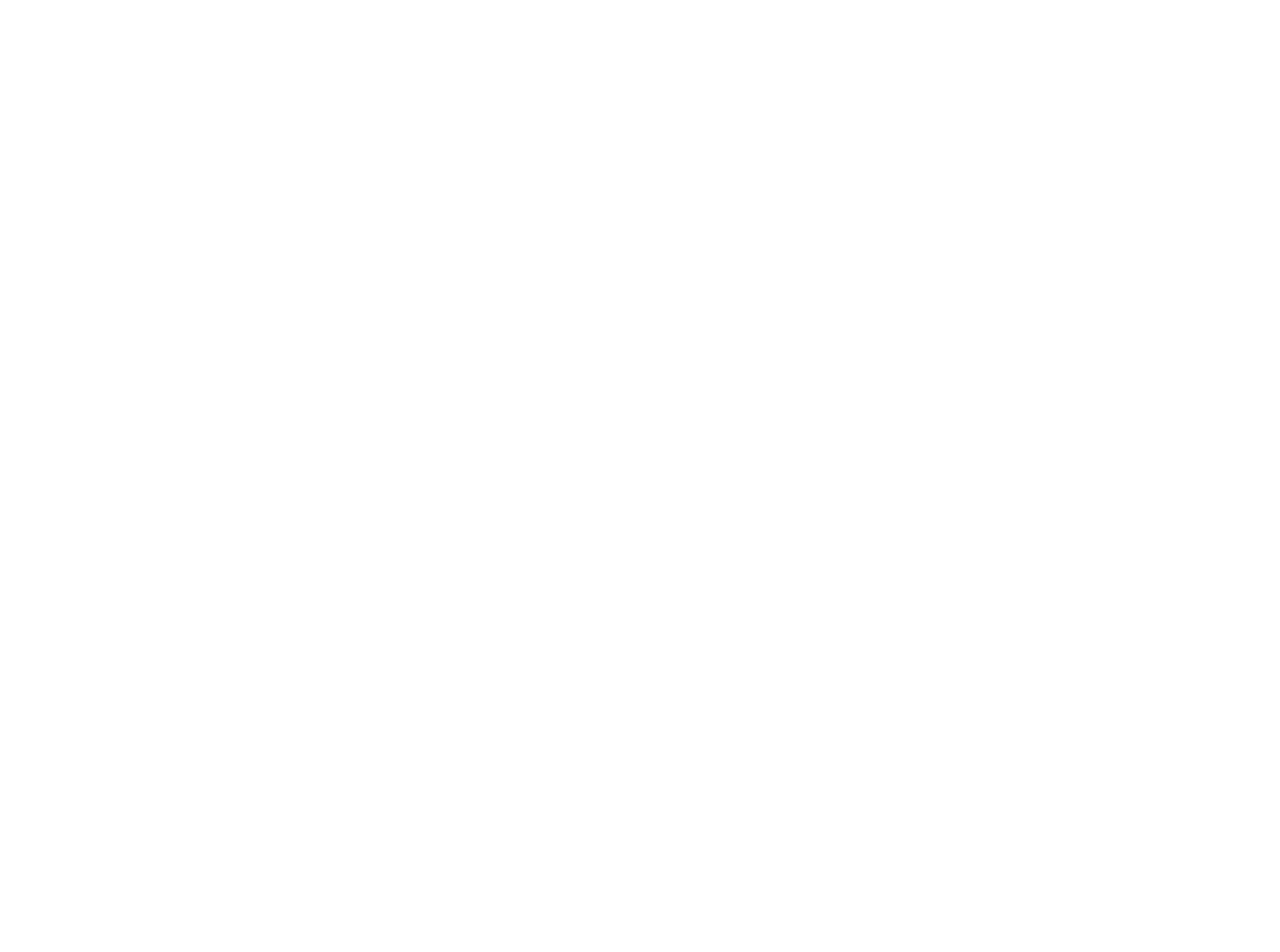
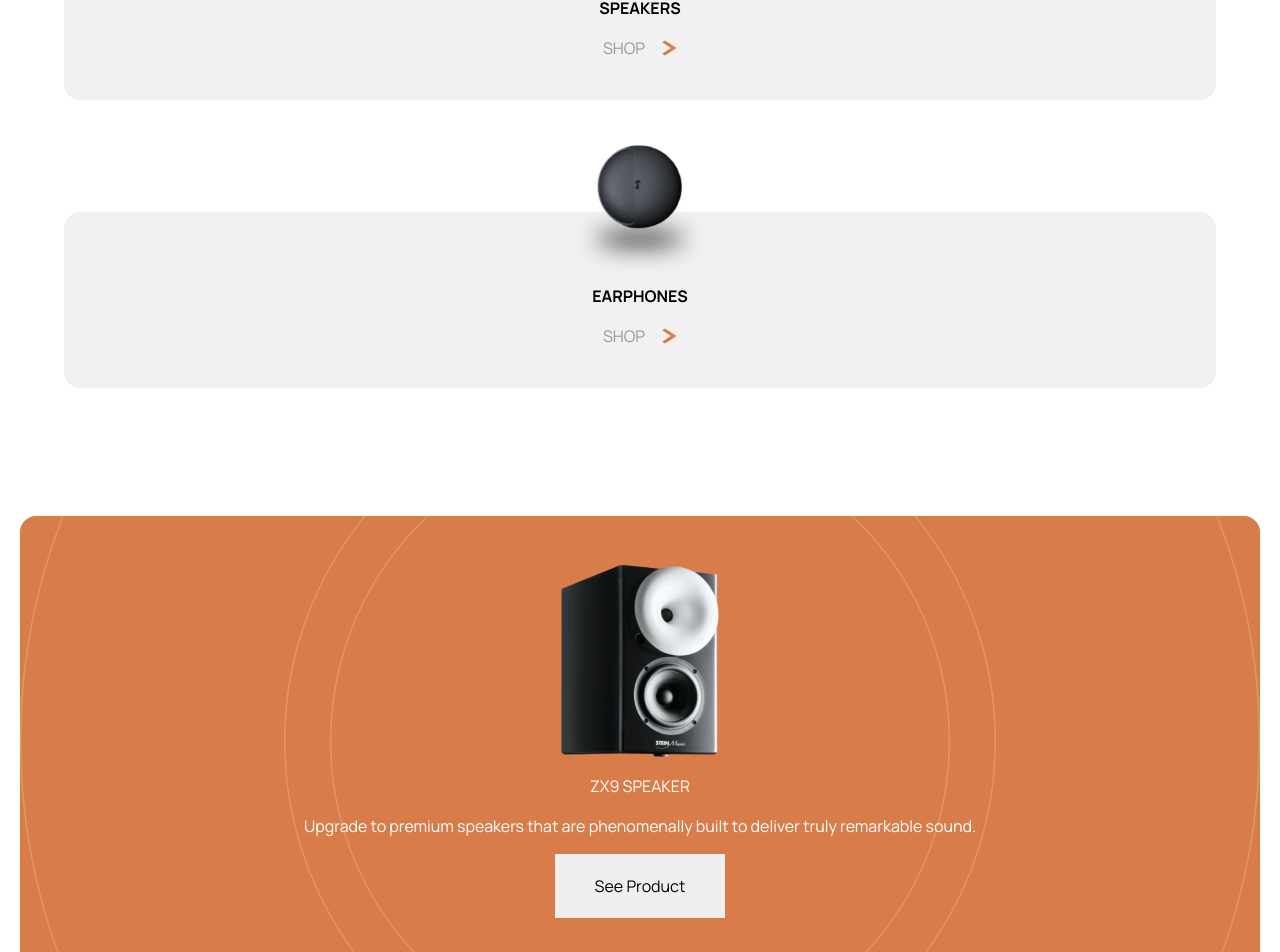
Before and after one commit to DEAckeret/Audiophile-Ecommerce-Website, a React (Create React App) app: page / in a window 1280 px wide. Shown: the part 1692-2644 px from the top of the page. Before the commit the page ends 1529 px from the top, so only its background shows below. Built offline with nearby package versions, Linux system fonts and the light colour scheme.

Commit message:
added more to home page

```diff
--- a/src/App.css
+++ b/src/App.css
@@ -131,6 +131,34 @@
   margin-top: 5rem;
 }
 
+.filler-6 {
+  margin-top: 6rem;
+}
+
+.filler-7 {
+  margin-top: 7rem;
+}
+
+.filler-8 {
+  margin-top: 8rem;
+}
+
+.filler-9 {
+  margin-top: 9rem;
+}
+
+.filler-10 {
+  margin-top: 10rem;
+}
+
+.filler-15 {
+  margin-top: 15rem;
+}
+
+.filler-20 {
+  margin-top: 20rem;
+}
+
 .space-1 > *{
   margin-top: .5rem;
 }
@@ -175,8 +203,6 @@
 
 /* HOME PAGE  optimized for mobile first*/
 .home-page {
-
-  height: 100vh;
   width: 100vw;
 }
 
@@ -240,38 +266,44 @@
   display: flex;
   flex-direction: column;
   align-items: center;
-
-
-
-
   padding-inline: 2rem;
 }
 
 .mobile-section {
   background-color: var(--color-neutral-200);
   position: relative;
-  height: auto;
+  height: 11rem;
   width: 90vw;
   border-radius: 1rem;
+  display: flex;
+  flex-direction: column;
+  justify-content: center;
+  align-items: center;
+  gap: 1rem;
+  padding-top: 2rem;
 }
 
-.mobile-section :nth-child(1) {
+.mobile-section > :nth-child(1) {
 position: absolute;
-top: -50%;
+top: -40%;
 left: 50%;
 height: auto;
-width: 300px;
+width: 10rem;
 transform: translate(-50%, 0%);
 }
 
 .mobile-section :nth-child(2) {
   text-transform: uppercase;
   text-align: center;
+  font-weight: 700;
 }
 
 .mobile-section :nth-child(3) {
   text-transform: uppercase;
   text-align: center;
+  display: flex;
+  gap: 1rem;
+  align-items: center;
 }
 
 /* this is for the arrow svg next to SHOP */
@@ -279,3 +311,57 @@
   height: 1rem;
   width: 1rem;
 }
+
+
+
+/* PRODUCT AD */
+
+.product-ad {
+  display: grid;
+  padding-inline: 1.25rem;
+}
+
+.product-ad .pa-section-one {
+  background-color: var(--color-primary);
+  background-image: url(./assets/home/desktop/pattern-circles.svg);
+  background-size: cover;
+  background-position: center;
+  color: var(--color-neutral);
+  border-radius: 1rem;
+  display: flex;
+  flex-direction: column;
+  align-items: center;
+  justify-content: center;
+  text-align: center;
+  gap: 1rem;
+  padding: 3rem;
+}
+
+.pa-section-one :nth-child(1){
+height: auto;
+width: 10rem;
+}
+
+
+
+.product-ad .pa-section-two {
+  font-size: 48px;
+  font-weight: 700;
+  text-transform: uppercase;
+  line-height: 1;
+}
+
+.product-ad .pa-section-three {
+  font-size: 18px;
+  font-weight: 500;
+  color: var(--color-neutral-accent);
+}
+
+.product-ad .pa-section-four {
+  font-size: 16px;
+  font-weight: 500;
+  color: var(--color-neutral);
+  background-color: var(--color-primary);
+  text-transform: uppercase;
+  letter-spacing: .15rem;
+}
--- /dev/null
+++ b/src/components/ProductAd.js
@@ -0,0 +1,19 @@
+import SpeakerAd from '../assets/home/mobile/image-speaker-zx9.png';
+
+function ProductAd() {
+  return (
+    <div className="product-ad">
+      <div className="pa-section-one">
+        <img src={SpeakerAd}></img>
+        <p>ZX9 SPEAKER</p>
+        <p>Upgrade to premium speakers that are phenomenally built to deliver truly remarkable sound.</p>
+        <button>See Product</button>
+      </div>
+      <div className="pa-section-two"></div>
+      <div className="pa-section-three"></div>
+      <div className="pa-section-four"></div>
+    </div>
+  );
+}
+
+export default ProductAd;
--- a/src/components/mobile-comp/MobileMenu.js
+++ b/src/components/mobile-comp/MobileMenu.js
@@ -1,4 +1,6 @@
 import headphones from '../../assets/shared/desktop/image-category-thumbnail-headphones.png';
+import speakers from '../../assets/shared/desktop/image-category-thumbnail-speakers.png';
+import earphones from '../../assets/shared/desktop/image-category-thumbnail-earphones.png';
 import arrowSVG from '../../assets/shared/desktop/icon-arrow-right.svg';
 
 function MobileMenu() {
@@ -8,26 +10,26 @@
         <img src= {headphones}></img>
 
         <p>headphones</p>
-        <a>shop<img src={arrowSVG} alt="Arrow" className='arrow-svg' /></a>
+        <a className='color-neutral-accent'>shop<img src={arrowSVG} alt="Arrow" className='arrow-svg' /></a>
       </div>
 
-      {/* <div className='filler-5'></div>
+      <div className='filler-7'></div>
 
       <div className='mobile-section'>
-        <img src= {headphones}></img>
+        <img src= {speakers}></img>
 
-        <p>headphones</p>
-        <a>shop<img src={arrowSVG} alt="Arrow" className='arrow-svg'/></a>
+        <p>speakers</p>
+        <a className='color-neutral-accent'>shop<img src={arrowSVG} alt="Arrow" className='arrow-svg'/></a>
       </div>
 
-      <div className='filler-5'></div>
+      <div className='filler-7'></div>
 
       <div className='mobile-section'>
-        <img src= {headphones}></img>
+        <img src= {earphones}></img>
 
-        <p>headphones</p>
-        <a>shop<img src={arrowSVG} alt="Arrow" className='arrow-svg'/></a>
-      </div> */}
+        <p>earphones</p>
+        <a className='color-neutral-accent'>shop<img src={arrowSVG} alt="Arrow" className='arrow-svg'/></a>
+      </div>
     </div>
   );
 }
--- a/src/pages/home.js
+++ b/src/pages/home.js
@@ -2,6 +2,7 @@
 import Navbar from "../components/Navbar";
 import imageHeader from "../assets/home/mobile/image-header.jpg";
 import MobileMenu from "../components/mobile-comp/MobileMenu";
+import ProductAd from "../components/ProductAd";
 
 
 function Home( ) {
@@ -21,9 +22,13 @@
                     <img src={imageHeader} alt="XX99 Mark 2 Headphones" className="home-header-img"></img>
                 </div>
 
-                <div className="filler-4"></div>
+                <div className="filler-8"></div>
 
                 <MobileMenu />
+
+                <div className="filler-8"></div>
+
+                <ProductAd />
             </div>
         </>
     );
```
